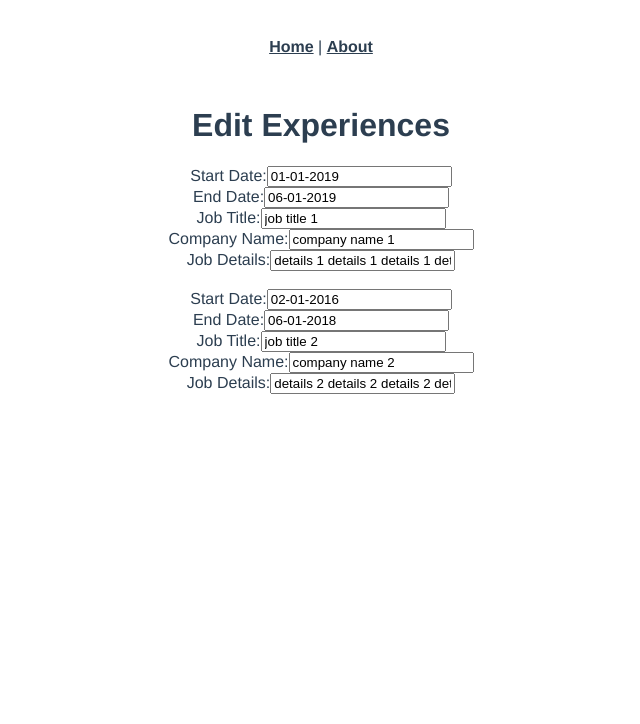
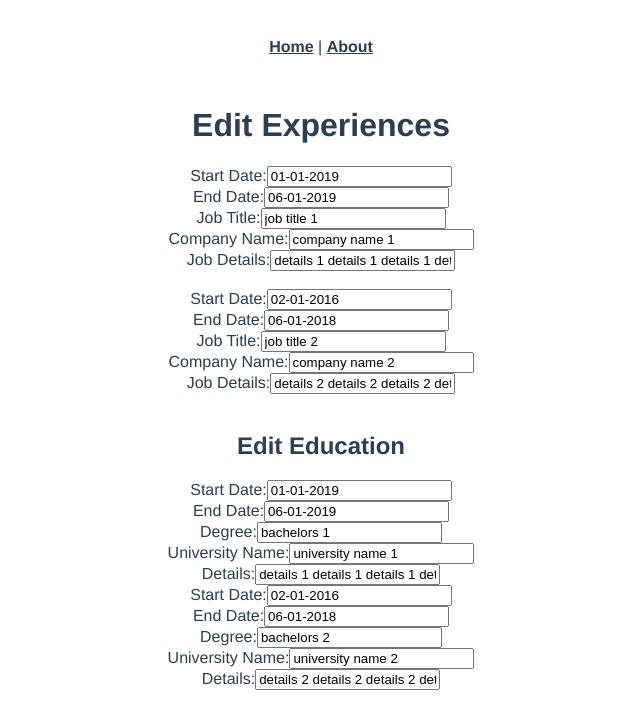
Before and after one commit to bit-please/student_portal_vue_app, a Vue app: page /resumes/1/edit in a window 1280 px wide. Shown: the top 724 px of the page, without its empty margins (319-959 px from the left). Built offline with nearby package versions, Linux system fonts and the light colour scheme.

Commit message:
creates edit education form

```diff
--- a/src/views/Resumes/Edit.vue
+++ b/src/views/Resumes/Edit.vue
@@ -39,6 +39,44 @@
       </form><br>
     </div>
 
+
+    <h2 class="text-center">Edit Education</h2>
+
+    <div v-for="education in educations">
+      <form v-on:submit.prevent="submit()">
+        <div class="form-row">
+          <div class="form-group col-md-6">
+            <label for="start_date">Start Date:</label>
+            <input type="string" class="form-control" id="start_date" placeholder="7/14/2015" v-model="education.start_date">
+          </div>
+        </div>
+        <div class="form-row">
+          <div class="form-group col-md-6">
+            <label for="end_date">End Date:</label>
+            <input type="string" class="form-control" id="end_date" placeholder="05/22/2019" v-model="education.end_date">
+          </div>
+        </div>
+        <div class="form-row">
+          <div class="form-group col-md-6">
+            <label for="degree">Degree:</label>
+            <input type="string" class="form-control" id="degree" placeholder="bachelor" v-model="education.degree">
+          </div>
+        </div>
+        <div class="form-row">
+          <div class="form-group col-md-6">
+            <label for="university_name">University Name:</label>
+            <input type="string" class="form-control" id="university_name" placeholder="Your school name" v-model="education.university_name">
+          </div>
+        </div>
+        <div class="form-row">
+          <div class="form-group col-md-6">
+            <label for="details">Details:</label>
+            <input type="text" class="form-control" id="details" placeholder="Please input educational details" v-model="education.details">
+          </div>
+        </div>
+      </form>
+    </div>
+
   </div>
 </template>
 
@@ -62,8 +100,24 @@ export default {
           company_name: "company name 2",
           details: "details 2 details 2 details 2 details 2 details 2 details 2 details 2 "},
       ],
+      educations: [
+        {
+          start_date: "01-01-2019",
+          end_date: "06-01-2019",
+          degree: "bachelors 1",
+          university_name: "university name 1",
+          details: "details 1 details 1 details 1 details 1 details 1 details 1 details 1 "},
+        {
+          start_date: "02-01-2016",
+          end_date: "06-01-2018",
+          degree: "bachelors 2",
+          university_name: "university name 2",
+          details: "details 2 details 2 details 2 details 2 details 2 details 2 details 2 "},
+      ],
     };
+
   },
+
   created: function() {
   },
   methods: {
```
